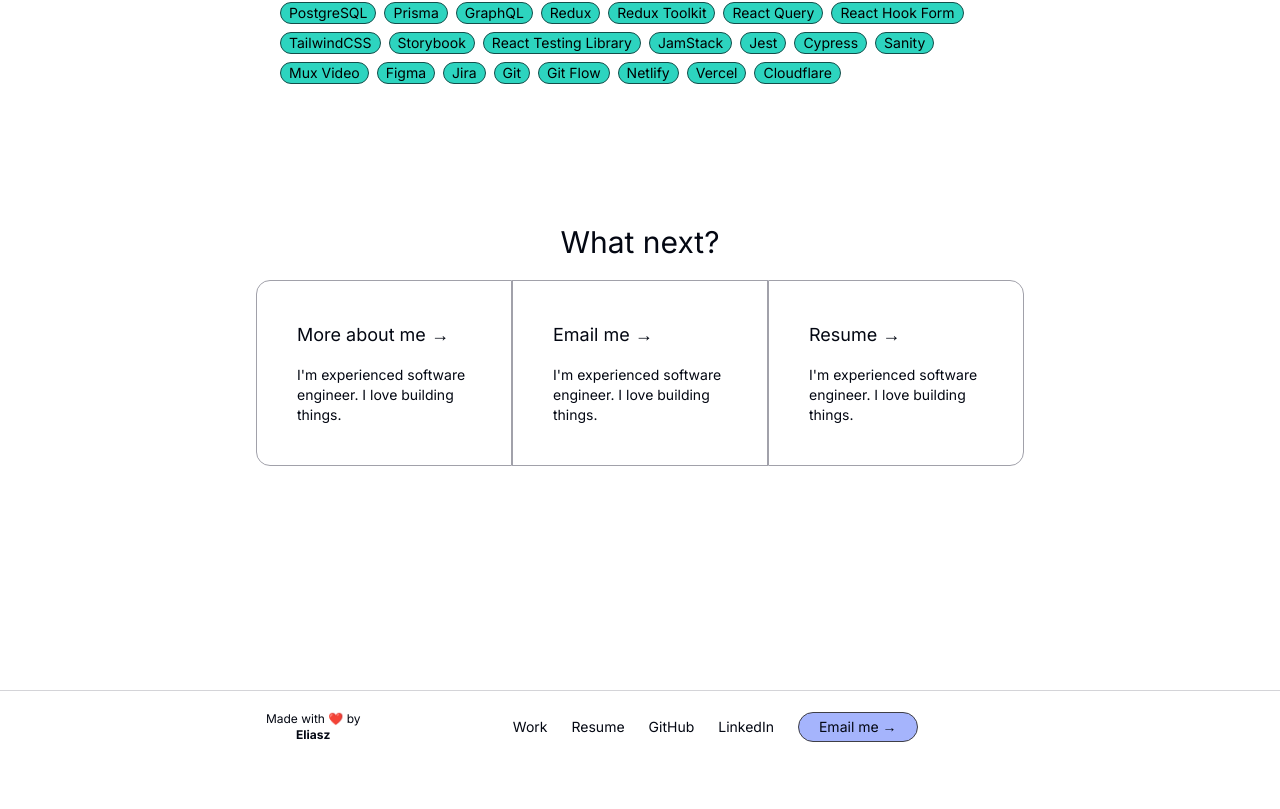
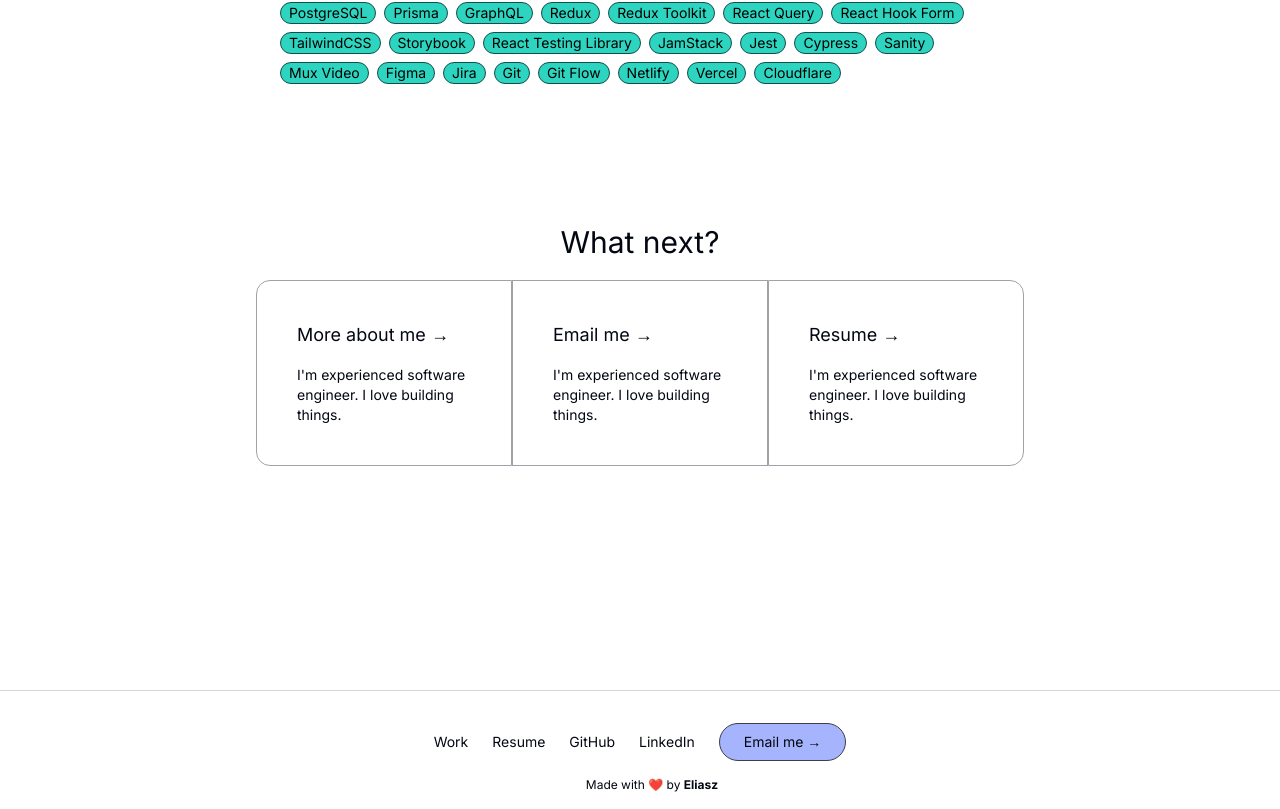
Before and after one commit to Eli-the-creator/next-level-portfolio, a Next.js app: page / in a window 1280 px wide. Shown: the part 2637-3446 px from the top of the page. Before the commit the page ends 3400 px from the top, so only its background shows below. Built offline with nearby package versions, Linux system fonts and the light colour scheme; no server answers.

Commit message:
footer fix

```diff
--- a/src/components/Global/Footer.js
+++ b/src/components/Global/Footer.js
@@ -26,11 +26,6 @@
   return (
     <div className="w-full h-fit border-t border-zinc-300 mb-4">
       <div className="max-w-3xl mx-auto flex md:flex-row flex-col gap-9 justify-between items-center mt-4 ">
-        <div className="text-xs text-center p-1">
-          <span>
-            Made with ❤️ by <span className="font-bold">Eliasz</span>
-          </span>
-        </div>
         <div className="space-x-6 w-full text-center">
           {CONTENT.map((el, idx) => (
             <Link className="hover:underline text-sm" href={el.url} key={idx}>
@@ -39,10 +34,15 @@
           ))}
           <button
             onClick={() => window.open("mailto:neverlookbackeli@gmail.com")}
-            className="py-1 px-5 border  border-zinc-700 bg-indigo-300 text-sm rounded-full hover:scale-105 active:scale-90 hover:bg-indigo-400 transition-all duration-300"
+            className="py-2 px-6 mt-4 mb-4 border border-zinc-700 bg-indigo-300 text-sm rounded-full hover:scale-105 active:scale-90 hover:bg-indigo-400 transition-all duration-300"
           >
             Email me &rarr;
           </button>
+          <div className="text-xs text-center">
+            <span>
+              Made with ❤️ by <span className="font-bold">Eliasz</span>
+            </span>
+          </div>
         </div>
       </div>
     </div>
```
